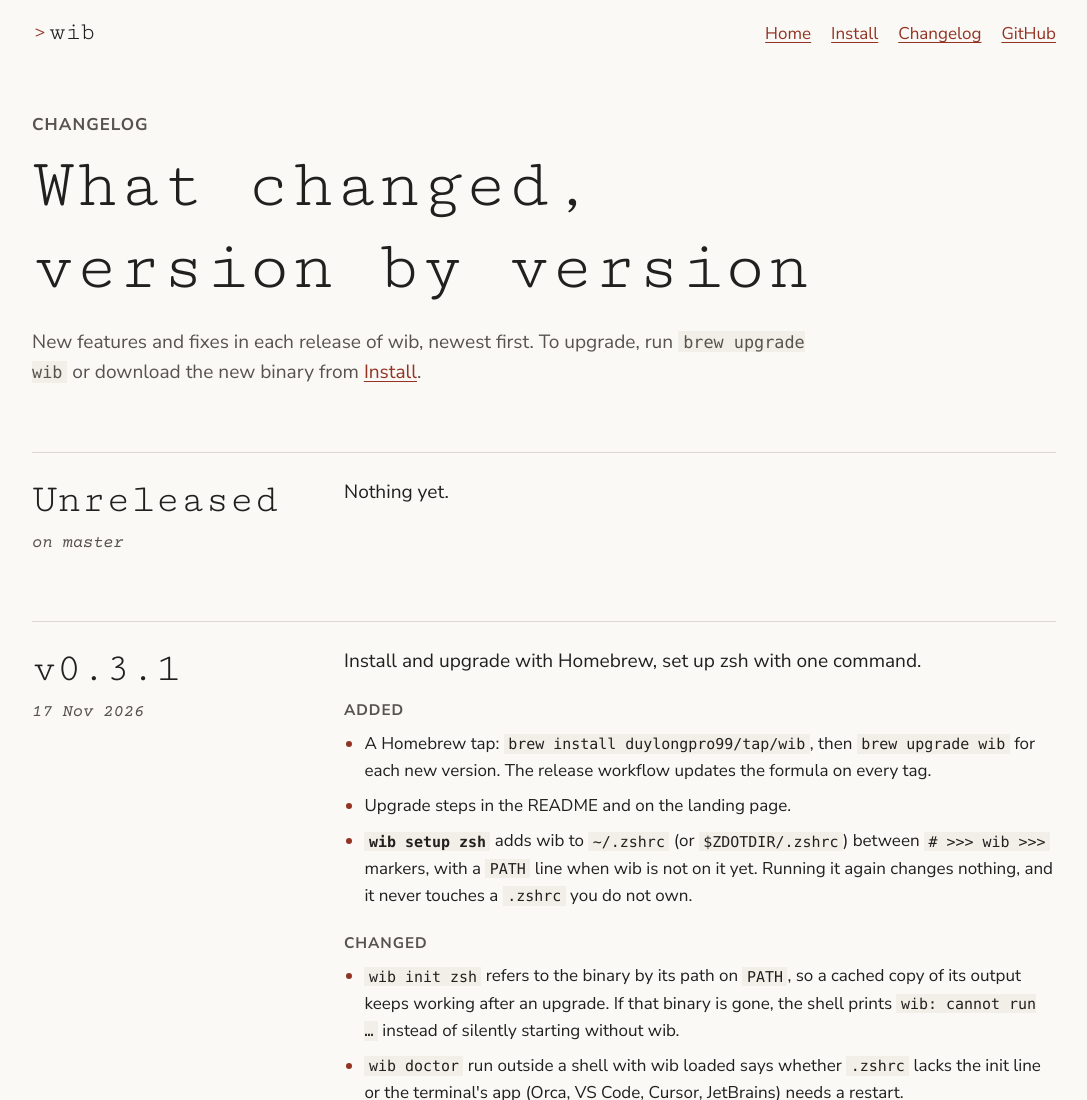
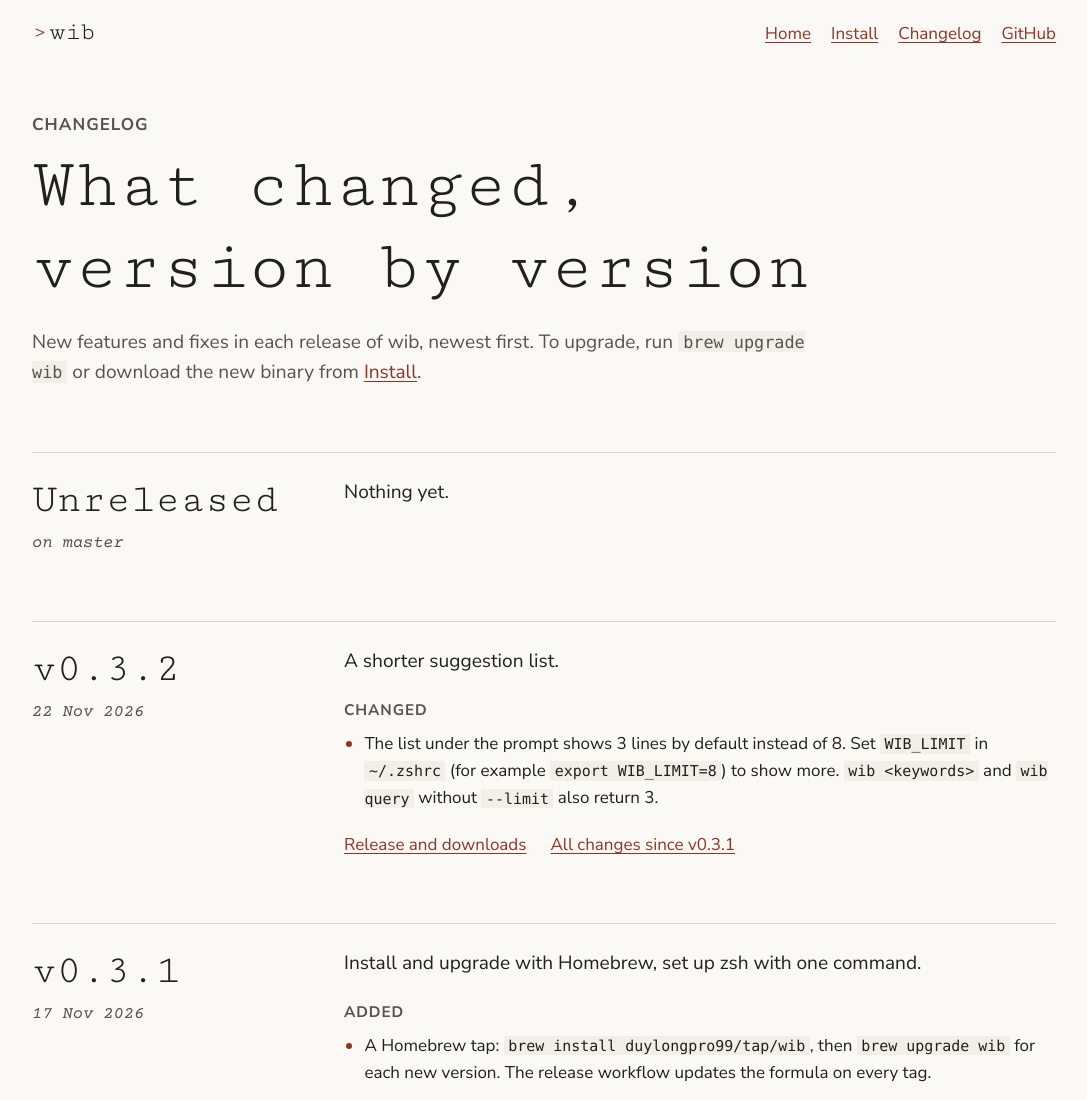
Before and after one commit to duylongpro99/wuts-that-bash, a plain HTML site: page site/changelog.html in a window 1280 px wide. Shown: the top 1100 px of the page, without its empty margins (96-1183 px from the left). Drawn offline with nearby package versions, Linux system fonts and the light colour scheme.

Commit message:
docs(site): link release v0.3.2
Co-Authored-By: Claude Opus 5.5 <noreply@anthropic.com>

```diff
--- a/site/changelog.html
+++ b/site/changelog.html
@@ -101,6 +101,24 @@ kbd { font: 0.82em/1 var(--mono); padding: 0.2em 0.4em; border: 1px solid var(--
     </div>
   </section>
 
+  <section class="release" id="v0.3.2" aria-labelledby="h-v032">
+    <header>
+      <h2 id="h-v032"><a href="#v0.3.2">v0.3.2</a></h2>
+      <time datetime="2026-11-22">22 Nov 2026</time>
+    </header>
+    <div>
+      <p class="summary">A shorter suggestion list.</p>
+      <h3>Changed</h3>
+      <ul>
+        <li>The list under the prompt shows 3 lines by default instead of 8. Set <code>WIB_LIMIT</code> in <code>~/.zshrc</code> (for example <code>export WIB_LIMIT=8</code>) to show more. <code>wib &lt;keywords&gt;</code> and <code>wib query</code> without <code>--limit</code> also return 3.</li>
+      </ul>
+      <p class="links">
+        <a href="https://github.com/duylongpro99/wuts-that-bash/releases/tag/v0.3.2">Release and downloads</a>
+        <a href="https://github.com/duylongpro99/wuts-that-bash/compare/v0.3.1...v0.3.2">All changes since v0.3.1</a>
+      </p>
+    </div>
+  </section>
+
   <section class="release" id="v0.3.1" aria-labelledby="h-v031">
     <header>
       <h2 id="h-v031"><a href="#v0.3.1">v0.3.1</a></h2>
```
Also changed, not shown: site/index.html (+10 -10 lines), 2 other files.
